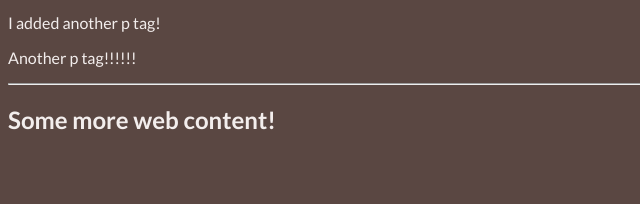
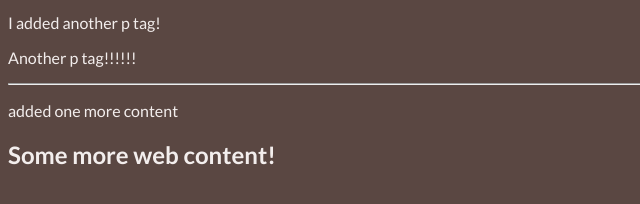
Before and after one commit to Gammer0909/myPage, a plain HTML site: page index.html in a window 1280 px wide. Shown: the part 104-308 px from the top of the page, without its empty margins (0-640 px from the left). Drawn offline with Linux system fonts and the light colour scheme.

Commit message:
more updates

```diff
--- a/index.html
+++ b/index.html
@@ -10,6 +10,7 @@
         <p>I added another p tag!</p>
         <p>Another p tag!!!!!!</p>
         <hr>
+	<p>added one more content</p>
         <h2>Some more web content!</h2>
     </body>
 </html>
```
